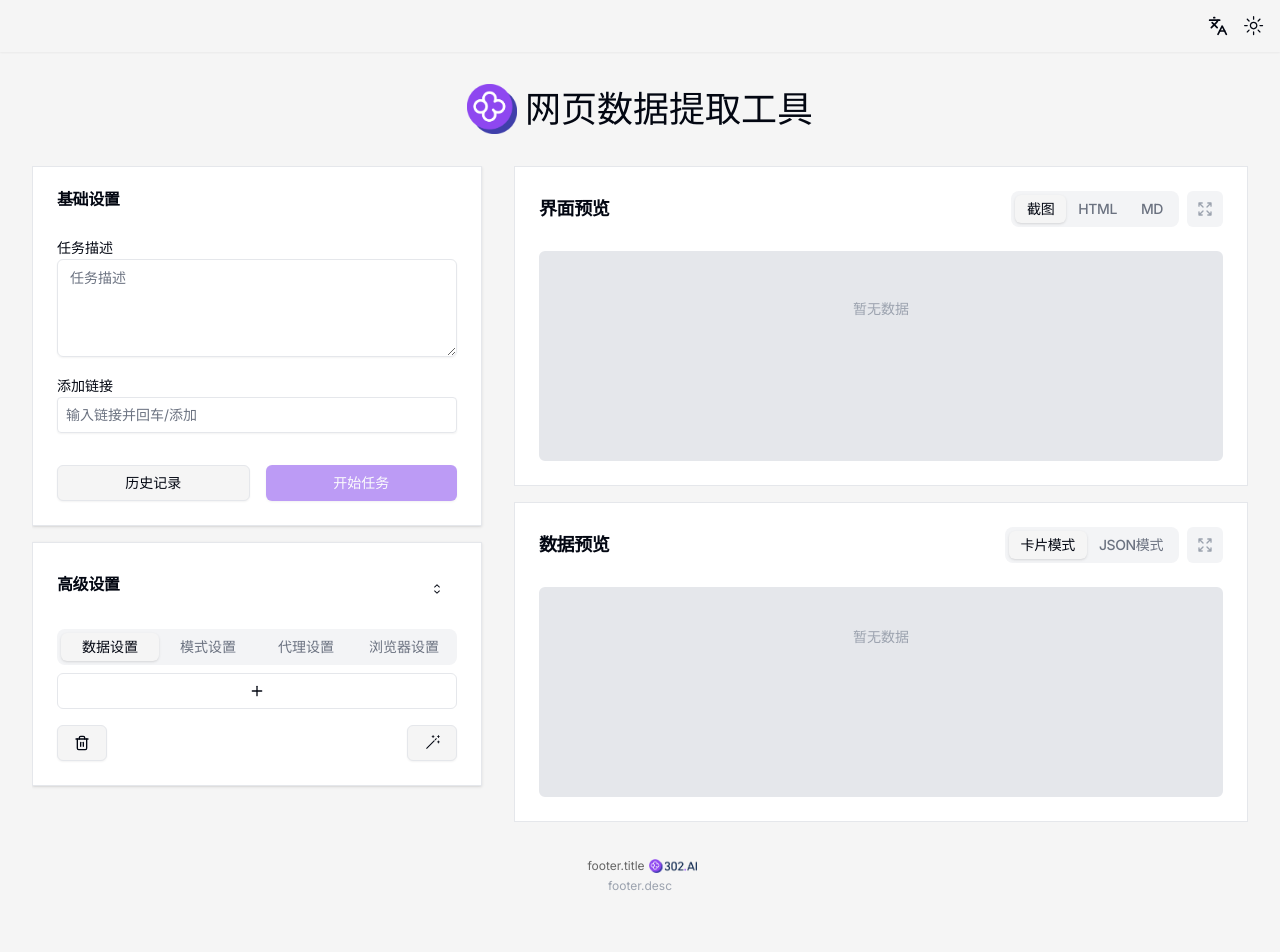
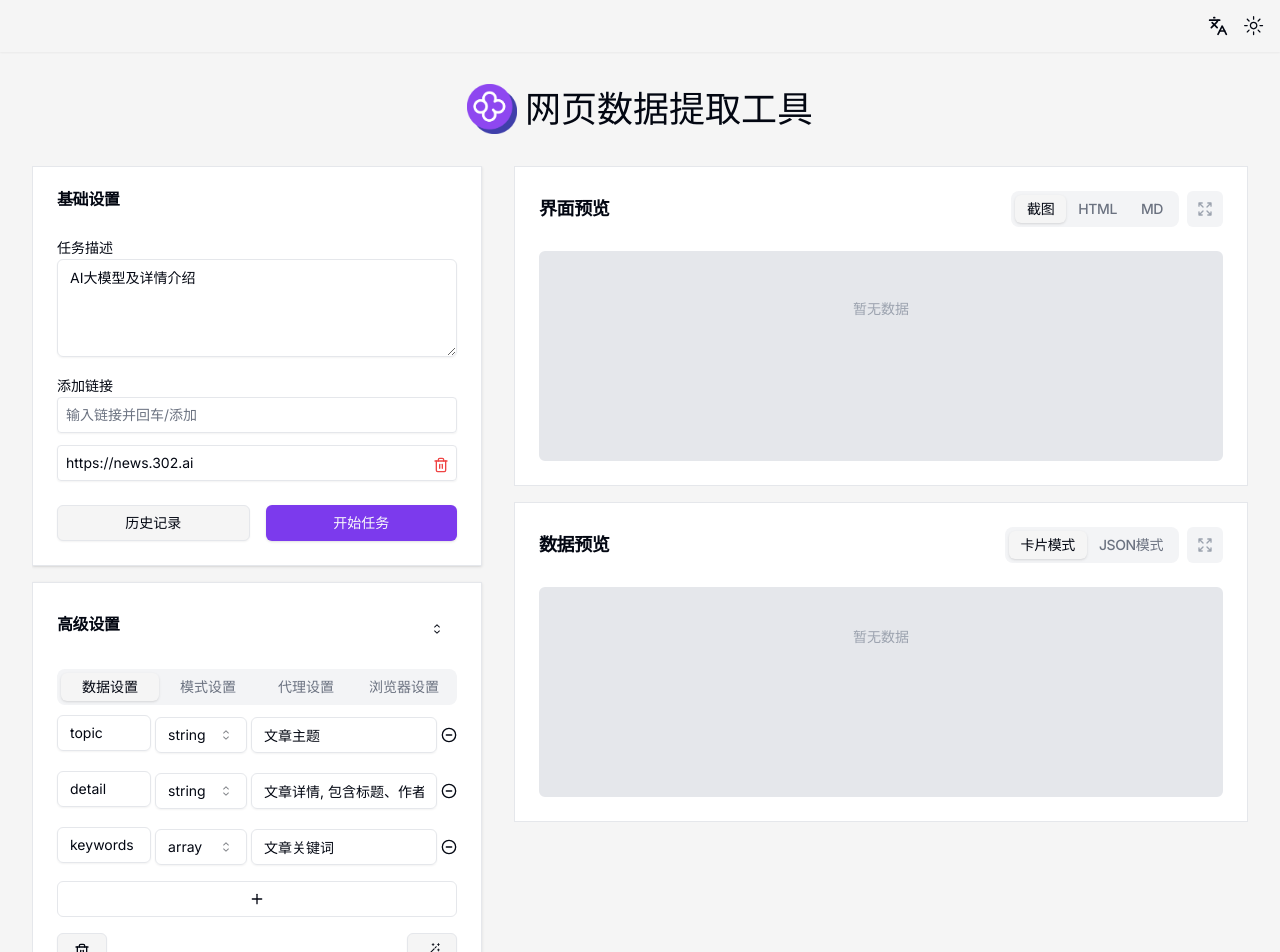
Before and after one commit to ilssn/lave-web, a Next.js app: page /en/task in a window 1280 px wide. Shown: the top 952 px of the page. Before the commit the page ends 898 px from the top, so only its background shows below. Built offline with nearby package versions, Linux system fonts and the light colour scheme; what i18next-resources-to-backend would draw is missing.

Commit message:
upd: add default config

```diff
--- a/src/app/[locale]/(land)/task/_components/task-config/dynamic-form.tsx
+++ b/src/app/[locale]/(land)/task/_components/task-config/dynamic-form.tsx
@@ -82,6 +82,7 @@ const DynamicForm = ({ taskData, onTaskDataChange }: any) => {
               <SelectContent>
                 <SelectItem value="string">string</SelectItem>
                 <SelectItem value="number">number</SelectItem>
+                <SelectItem value="array">array</SelectItem>
               </SelectContent>
             </Select>
           </div>
--- a/src/app/[locale]/(land)/task/page.tsx
+++ b/src/app/[locale]/(land)/task/page.tsx
@@ -34,8 +34,8 @@ const TaskPage = () => {
   // const { t } = await serverTranslation(locale);
   const [taskData, setTaskData] = useState<any>({
     // task config
-    startUrls: [],
-    taskDescription: "",
+    startUrls: ["https://news.302.ai"],
+    taskDescription: "AI大模型及详情介绍",
     // model config
     matchType: "auto", // auto manual
     searchModel: "default", // default, deep, agent
@@ -43,14 +43,21 @@ const TaskPage = () => {
     maxLinks: 1,
     // data config
     schema: {
-      // model: {
-      //   type: "string",
-      //   description: "AI大模型名称",
-      // },
-      // description: {
-      //   type: "string",
-      //   description: "AI大模型功能描述",
-      // },
+      topic: {
+        type: "string",
+        description: "文章主题",
+      },
+      detail: {
+        type: "string",
+        description: "文章详情, 包含标题、作者、发布时间、正文概要",
+      },
+      keywords: {
+        type: "array",
+        description: "文章关键词",
+        items: {
+          type: "string",
+        },
+      },
     },
     // proxy config
     proxyUrl: "",
@@ -94,7 +101,7 @@ const TaskPage = () => {
   };
 
   const handleTaskResult = (taskData: any) => {
-    // console.log(taskData);
+    console.log(taskData);
     // return
     const runData = {
       urls: taskData.startUrls,
```
